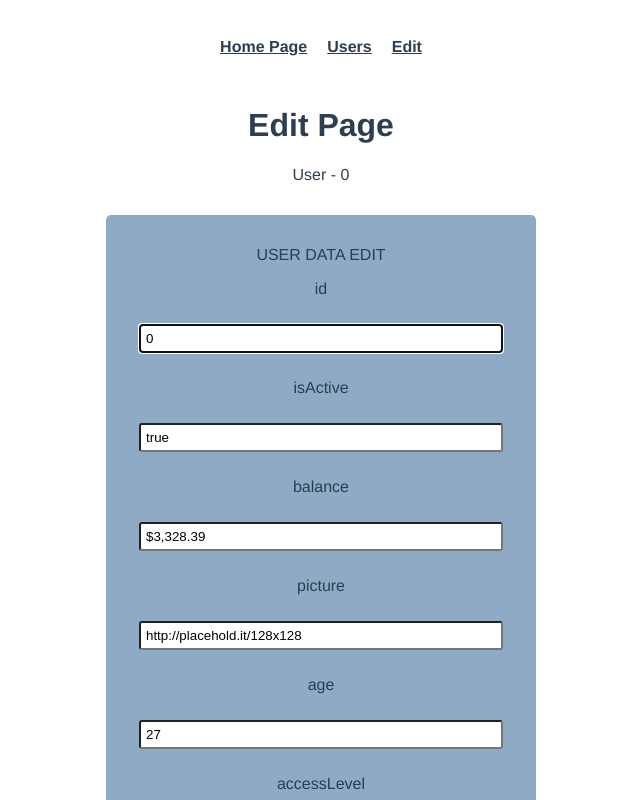
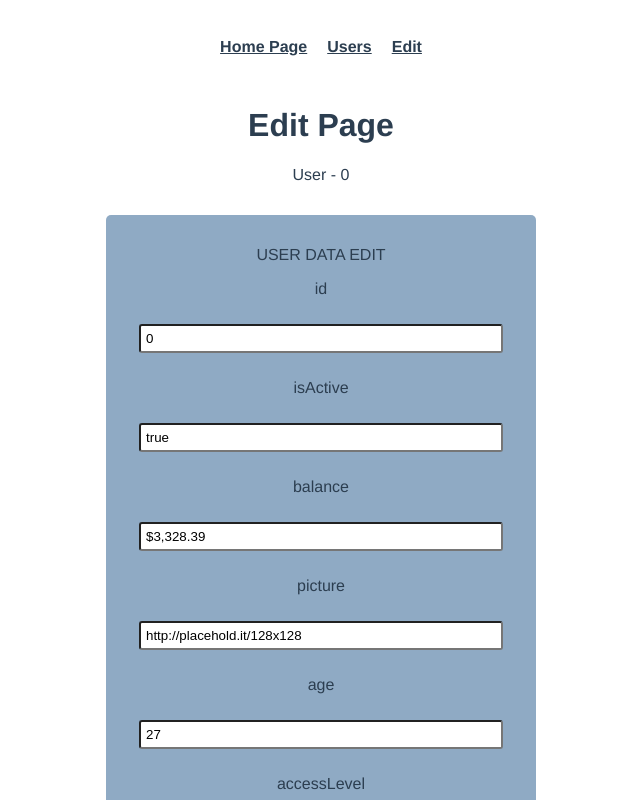
Before and after one commit to garbolovo/vuejs0212, a Vue app in the folder 1212/vue0212-lev/: page /edit/0 in a window 1280 px wide. Shown: the top 800 px of the page, without its empty margins (319-959 px from the left). Built offline with nearby package versions, Linux system fonts and the light colour scheme; data requests are answered from the project's data file.

Commit message:
autofocus

```diff
--- a/1212/vue0212-lev/src/components/EditUser.vue
+++ b/1212/vue0212-lev/src/components/EditUser.vue
@@ -9,7 +9,6 @@
           :value="value"
           class="input"
           type="text"
-          autofocus
           @input="setNewValues(value, name, $event)"
         />
       </div>
```
